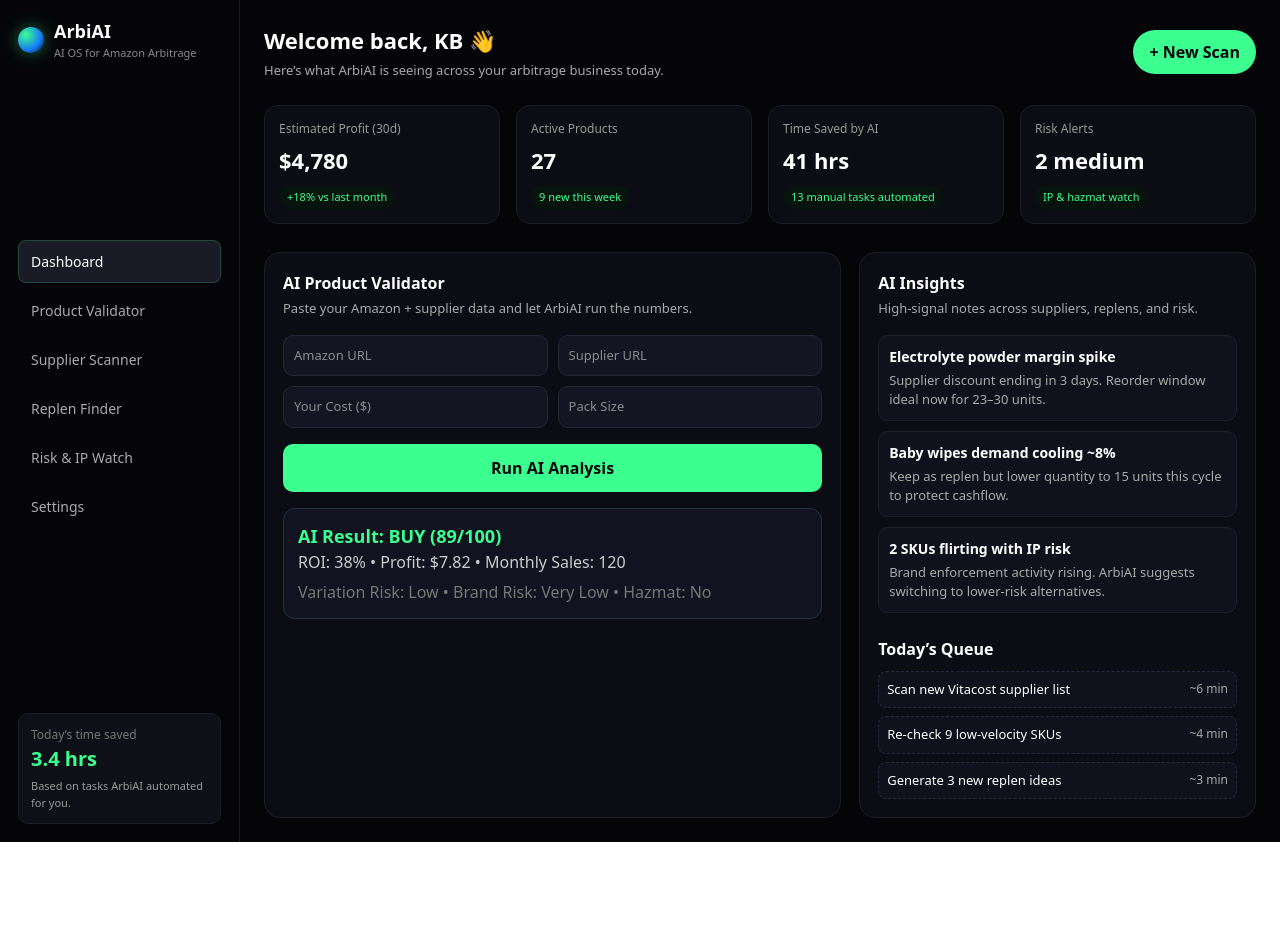
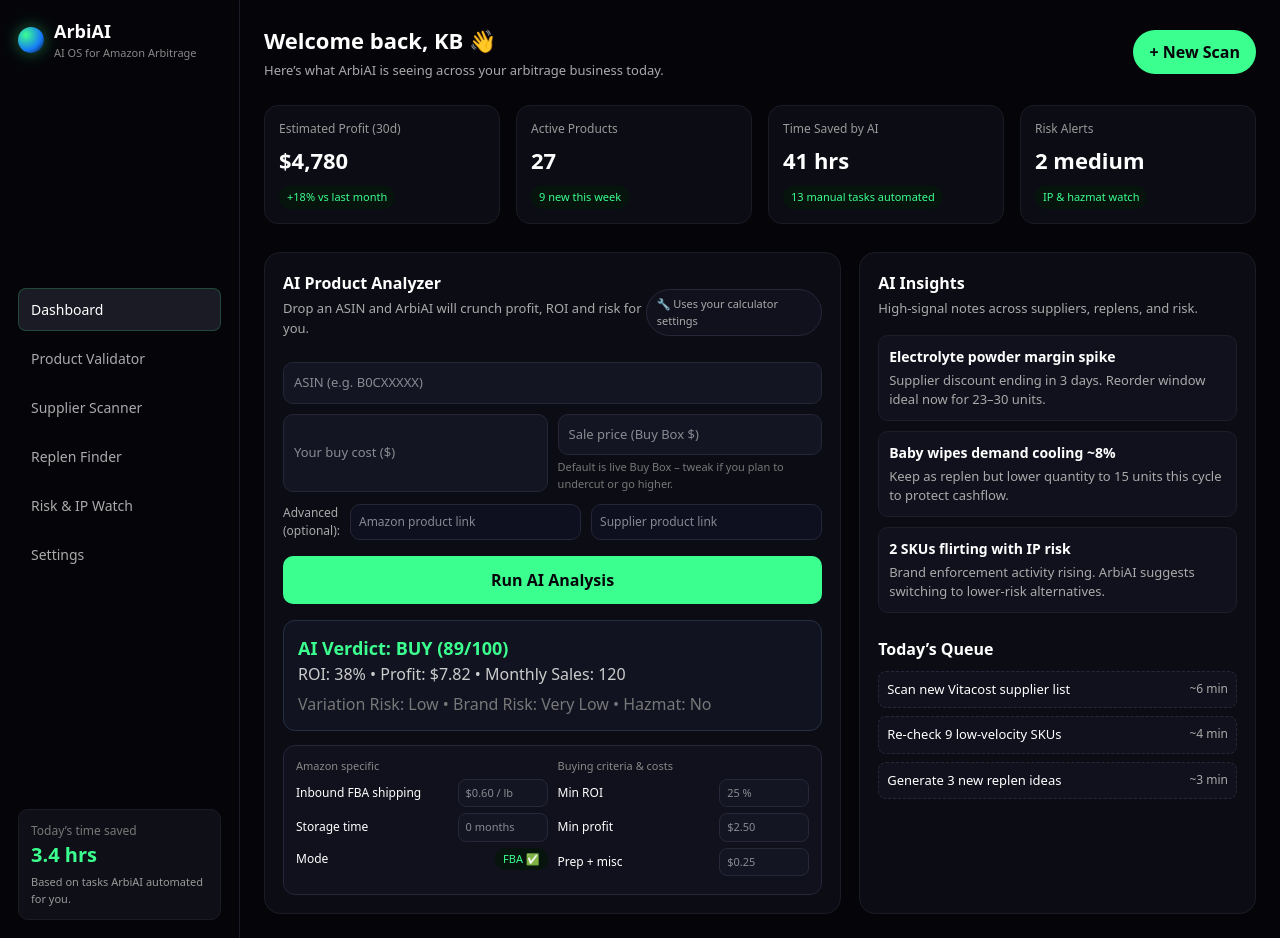
Before and after one commit to ArbiAI/arbiai-prototype, a Next.js app: page / in a window 1280 px wide. Before the commit the page ends 842 px from the top, so only its background shows below. Built offline with nearby package versions, Linux system fonts and the light colour scheme.

Commit message:
Update Product Analyzer inputs + calculator settings

```diff
--- a/app/page.tsx
+++ b/app/page.tsx
@@ -3,6 +3,7 @@
 import React, { type CSSProperties } from "react";
 
 export default function ArbiAIDashboard() {
+  // later we can wire real logic here
   return (
     <div style={pageShell}>
       {/* Sidebar */}
@@ -74,25 +75,102 @@ export default function ArbiAIDashboard() {
 
         {/* Main grid */}
         <section style={mainGrid}>
-          {/* Left: Product Validator */}
+          {/* Left: Product Analyzer */}
 <section style={panel}>
-            <h2 style={panelTitle}>AI Product Validator</h2>
+  {/* Header row */}
+  <div
+    style={{
+      display: "flex",
+      justifyContent: "space-between",
+      alignItems: "center",
+      marginBottom: 8,
+    }}
+  >
+    <div>
+      <h2 style={panelTitle}>AI Product Analyzer</h2>
       <p style={panelSub}>
-              Paste your Amazon + supplier data and let ArbiAI run the numbers.
+        Drop an ASIN and ArbiAI will crunch profit, ROI and risk for you.
       </p>
+    </div>
+    <span
+      style={{
+        fontSize: 11,
+        padding: "6px 10px",
+        borderRadius: 999,
+        border: "1px solid #262739",
+        background: "#10111c",
+        color: "#aaa",
+      }}
+    >
+      🔧 Uses your calculator settings
+    </span>
+  </div>
+
+  {/* Core inputs */}
+  <div style={{ marginBottom: 10 }}>
+    <input
+      placeholder="ASIN (e.g. B0CXXXXX)"
+      style={{
+        ...inputStyle,
+        width: "100%",
+      }}
+    />
+  </div>
 
   <div style={inputGrid}>
-              <input placeholder="Amazon URL" style={inputStyle} />
-              <input placeholder="Supplier URL" style={inputStyle} />
-              <input placeholder="Your Cost ($)" style={inputStyle} />
-              <input placeholder="Pack Size" style={inputStyle} />
+    <input
+      placeholder="Your buy cost ($)"
+      style={inputStyle}
+    />
+    <div style={{ display: "flex", flexDirection: "column", gap: 4 }}>
+      <input
+        placeholder="Sale price (Buy Box $)"
+        style={inputStyle}
+      />
+      <span style={{ fontSize: 11, color: "#777" }}>
+        Default is live Buy Box – tweak if you plan to undercut or go higher.
+      </span>
+    </div>
+  </div>
+
+  {/* Advanced links */}
+  <div
+    style={{
+      marginTop: 8,
+      marginBottom: 12,
+      fontSize: 12,
+      color: "#888",
+      display: "flex",
+      gap: 10,
+    }}
+  >
+    <span style={{ color: "#aaa" }}>Advanced (optional):</span>
+    <input
+      placeholder="Amazon product link"
+      style={{
+        ...inputStyle,
+        fontSize: 12,
+        padding: 8,
+        background: "#0e1020",
+      }}
+    />
+    <input
+      placeholder="Supplier product link"
+      style={{
+        ...inputStyle,
+        fontSize: 12,
+        padding: 8,
+        background: "#0e1020",
+      }}
+    />
   </div>
 
   <button style={analyzeButton}>Run AI Analysis</button>
 
+  {/* Result card */}
   <div style={resultBox}>
     <p style={{ color: "#3BFF8F", fontSize: 18, fontWeight: 600 }}>
-                AI Result: BUY (89/100)
+      AI Verdict: BUY (89/100)
     </p>
     <p style={{ color: "#ccc" }}>
       ROI: 38% • Profit: $7.82 • Monthly Sales: 120
@@ -101,8 +179,85 @@ export default function ArbiAIDashboard() {
       Variation Risk: Low • Brand Risk: Very Low • Hazmat: No
     </p>
   </div>
+
+  {/* Calculator settings preview */}
+  <div
+    style={{
+      marginTop: 14,
+      padding: 12,
+      borderRadius: 12,
+      background: "#10111c",
+      border: "1px solid #24263a",
+      display: "grid",
+      gridTemplateColumns: "repeat(2, minmax(0, 1fr))",
+      gap: 10,
+      fontSize: 12,
+    }}
+  >
+    {/* Amazon specific */}
+    <div>
+      <div style={{ fontSize: 11, color: "#888", marginBottom: 4 }}>
+        Amazon specific
+      </div>
+      <div style={settingsRow}>
+        <span>Inbound FBA shipping</span>
+        <input
+          placeholder="$0.60 / lb"
+          style={settingsInput}
+        />
+      </div>
+      <div style={settingsRow}>
+        <span>Storage time</span>
+        <input
+          placeholder="0 months"
+          style={settingsInput}
+        />
+      </div>
+      <div style={settingsRow}>
+        <span>Mode</span>
+        <span
+          style={{
+            padding: "3px 8px",
+            borderRadius: 999,
+            background: "#07140e",
+            color: "#3BFF8F",
+            fontSize: 11,
+          }}
+        >
+          FBA ✅
+        </span>
+      </div>
+    </div>
+
+    {/* Buying criteria / additional costs */}
+    <div>
+      <div style={{ fontSize: 11, color: "#888", marginBottom: 4 }}>
+        Buying criteria & costs
+      </div>
+      <div style={settingsRow}>
+        <span>Min ROI</span>
+        <input
+          placeholder="25 %"
+          style={settingsInput}
+        />
+      </div>
+      <div style={settingsRow}>
+        <span>Min profit</span>
+        <input
+          placeholder="$2.50"
+          style={settingsInput}
+        />
+      </div>
+      <div style={settingsRow}>
+        <span>Prep + misc</span>
+        <input
+          placeholder="$0.25"
+          style={settingsInput}
+        />
+      </div>
+    </div>
+  </div>
 </section>
-
           {/* Right: Insights & Queue */}
           <section style={panel}>
             <h2 style={panelTitle}>AI Insights</h2>
@@ -381,6 +536,24 @@ const resultBox: CSSProperties = {
   border: "1px solid #253143",
 };
 
+const settingsRow: CSSProperties = {
+  display: "flex",
+  justifyContent: "space-between",
+  alignItems: "center",
+  gap: 6,
+  marginBottom: 6,
+};
+
+const settingsInput: CSSProperties = {
+  borderRadius: 8,
+  border: "1px solid #262739",
+  background: "#131522",
+  color: "white",
+  fontSize: 11,
+  padding: "5px 7px",
+  width: 90,
+};
+
 const insightsList: CSSProperties = {
   listStyle: "none",
   padding: 0,
```
Lines whose indentation alone changed are shown as unchanged.
